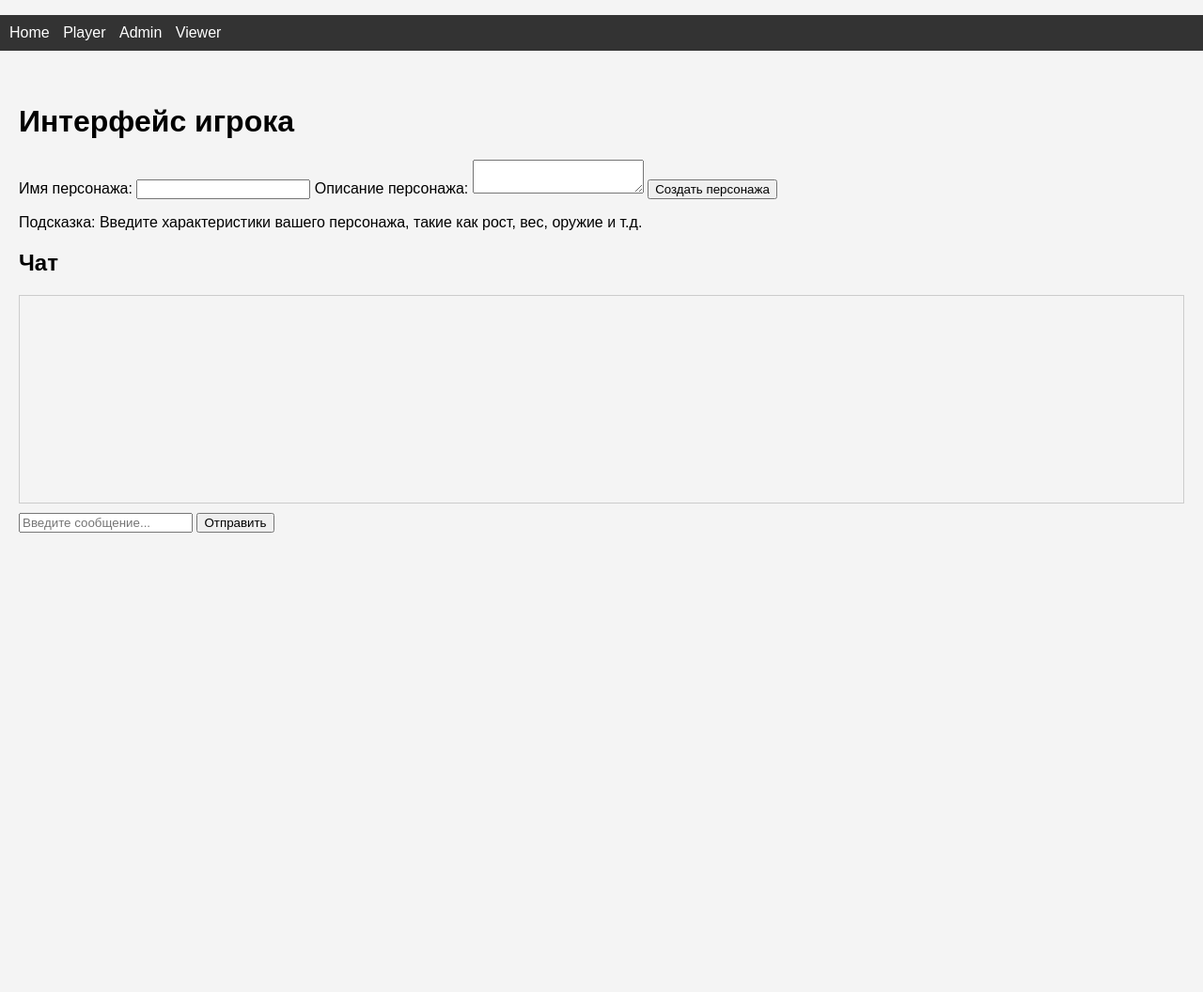
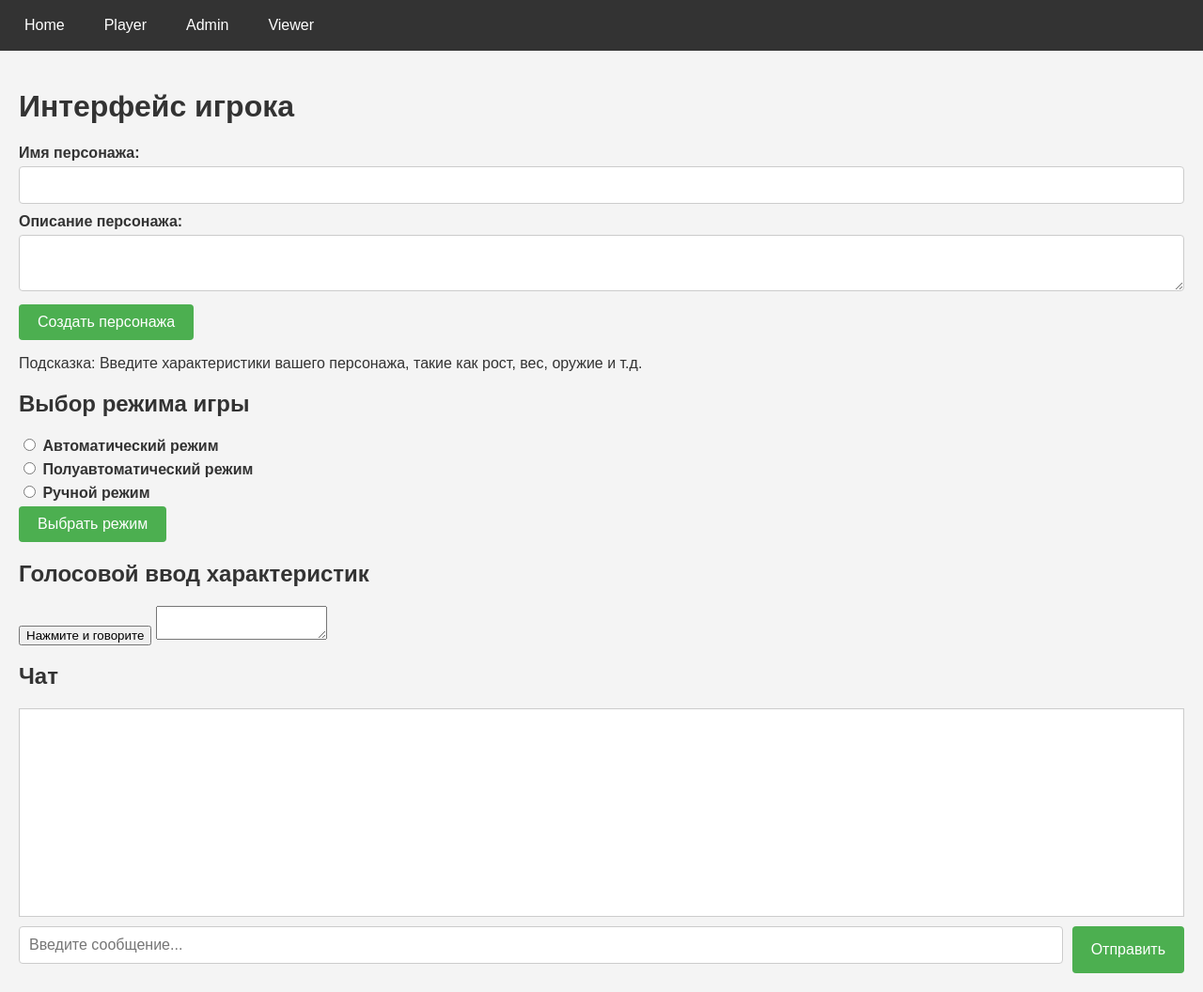
Before and after one commit to Artificial-BI/AI_Arena, a Flask app: page /player in a window 1280 px wide. Shown: the whole page at 94% size. Before the commit the page ends 567 px from the top, so only its background shows below. Run offline with Flask 3, Linux system fonts and the light colour scheme.

Commit message:
interface player modif

```diff
--- a/app.py
+++ b/app.py
@@ -1,3 +1,4 @@
+# --- app.py ---
 from flask import Flask, render_template, redirect, url_for, request, flash
 from config import Config
 from models import db, migrate, User, Character, Message
@@ -53,6 +54,13 @@ def update_settings():
     flash('Settings updated!', 'success')
     return redirect(url_for('admin'))
 
+@app.route('/set_game_mode', methods=['POST'])
+def set_game_mode():
+    game_mode = request.form['game_mode']
+    # Логика для сохранения выбранного режима игры
+    flash(f'Game mode set to {game_mode}!', 'success')
+    return redirect(url_for('player'))
+
 def generate_character_image(description):
     # Логика генерации изображения персонажа
     return "https://example.com/character_image.png"
--- a/static/css/styles.css
+++ b/static/css/styles.css
@@ -1,32 +1,101 @@
+/* styles.css */
+:root {
+    --bg-color: #f4f4f4;
+    --text-color: #333;
+    --nav-bg-color: #333;
+    --nav-text-color: #fff;
+    --button-bg-color: #4CAF50;
+    --button-text-color: #fff;
+    --input-border-color: #ccc;
+    --input-focus-border-color: #66afe9;
+    --input-focus-shadow-color: rgba(102, 175, 233, 0.6);
+    --chat-box-border-color: #ccc;
+    --chat-box-bg-color: #fff;
+    --chat-box-text-color: #333;
+}
+
 body {
     font-family: Arial, sans-serif;
-    background-color: #f4f4f4;
+    background-color: var(--bg-color);
+    color: var(--text-color);
     margin: 0;
     padding: 0;
 }
 
 nav ul {
     list-style: none;
-    background-color: #333;
+    background-color: var(--nav-bg-color);
     padding: 10px;
+    margin: 0;
+    display: flex;
 }
 
 nav ul li {
-    display: inline;
     margin-right: 10px;
 }
 
 nav ul li a {
-    color: white;
+    color: var(--nav-text-color);
     text-decoration: none;
+    padding: 8px 16px;
+    display: block;
+}
+
+nav ul li a:hover {
+    background-color: var(--button-bg-color);
+    color: var(--button-text-color);
 }
 
 .container {
     padding: 20px;
 }
 
+form label {
+    display: block;
+    margin-bottom: 5px;
+    font-weight: bold;
+}
+
+form input[type="text"],
+form input[type="number"],
+form input[type="email"],
+form textarea {
+    width: 100%;
+    padding: 10px;
+    margin-bottom: 10px;
+    border: 1px solid var(--input-border-color);
+    border-radius: 4px;
+    box-sizing: border-box;
+    font-size: 16px;
+}
+
+form input[type="text"]:focus,
+form input[type="number"]:focus,
+form input[type="email"]:focus,
+form textarea:focus {
+    border-color: var(--input-focus-border-color);
+    outline: none;
+    box-shadow: 0 0 5px var(--input-focus-shadow-color);
+}
+
+form button {
+    background-color: var(--button-bg-color);
+    color: var(--button-text-color);
+    padding: 10px 20px;
+    border: none;
+    border-radius: 4px;
+    cursor: pointer;
+    font-size: 16px;
+}
+
+form button:hover {
+    background-color: darken(var(--button-bg-color), 10%);
+}
+
 #chat-box {
-    border: 1px solid #ccc;
+    border: 1px solid var(--chat-box-border-color);
+    background-color: var(--chat-box-bg-color);
+    color: var(--chat-box-text-color);
     padding: 10px;
     margin-top: 10px;
     height: 200px;
@@ -35,4 +104,10 @@ nav ul li a {
 
 #chat-form {
     margin-top: 10px;
+    display: flex;
 }
+
+#chat-form input[type="text"] {
+    flex: 1;
+    margin-right: 10px;
+}
--- a/templates/player.html
+++ b/templates/player.html
@@ -5,11 +5,33 @@
 <form method="post" action="{{ url_for('create_character') }}">
     <label for="name">Имя персонажа:</label>
     <input type="text" id="name" name="name" required>
+
     <label for="description">Описание персонажа:</label>
     <textarea id="description" name="description" required></textarea>
+
     <button type="submit">Создать персонажа</button>
+
+    <p>Подсказка: Введите характеристики вашего персонажа, такие как рост, вес, оружие и т.д.</p>
 </form>
-<p>Подсказка: Введите характеристики вашего персонажа, такие как рост, вес, оружие и т.д.</p>
+
+<h2>Выбор режима игры</h2>
+<form method="post" action="{{ url_for('set_game_mode') }}">
+    <label>
+        <input type="radio" name="game_mode" value="automatic" required> Автоматический режим
+    </label>
+    <label>
+        <input type="radio" name="game_mode" value="semi_automatic" required> Полуавтоматический режим
+    </label>
+    <label>
+        <input type="radio" name="game_mode" value="manual" required> Ручной режим
+    </label>
+    <button type="submit">Выбрать режим</button>
+</form>
+
+<h2>Голосовой ввод характеристик</h2>
+<button id="voice-input-btn">Нажмите и говорите</button>
+<textarea id="voice-input" name="voice-input" readonly></textarea>
+
 <h2>Чат</h2>
 <div id="chat-box">
     <!-- Здесь будут отображаться сообщения чата -->
@@ -18,4 +40,6 @@
     <input type="text" id="message" name="message" placeholder="Введите сообщение...">
     <button type="submit">Отправить</button>
 </form>
+
+<script src="{{ url_for('static', filename='js/voice_input.js') }}"></script>
 {% endblock %}
```
Also changed, not shown: static/js/scripts.js (+14 -21 lines).
